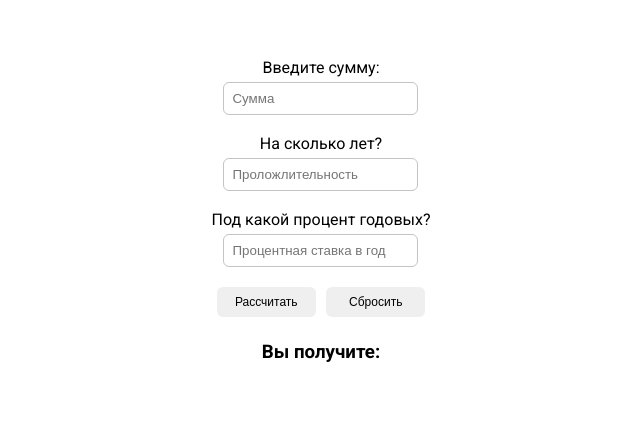
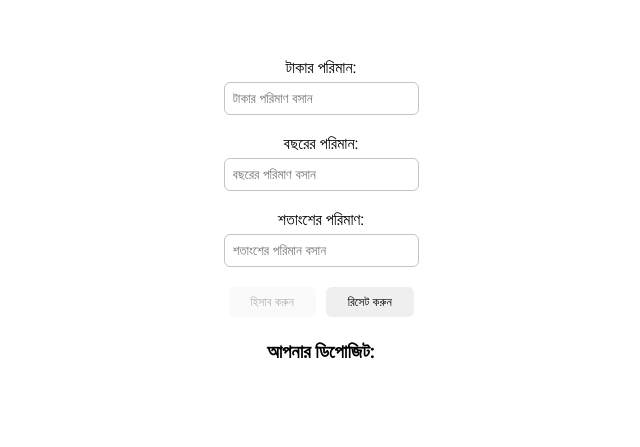
Before and after one commit to anisurrahmanlikhon/Deposit-Calculator, a plain HTML site: page index.html in a window 1280 px wide. Shown: the part 157-604 px from the top of the page, without its empty margins (319-959 px from the left). Drawn offline with Linux system fonts and the light colour scheme.

Commit message:
Update index.html

```diff
--- a/index.html
+++ b/index.html
@@ -13,54 +13,54 @@
       href="https://fonts.googleapis.com/css2?family=Roboto:wght@400;700&display=swap"
       rel="stylesheet"
     />
-    <title> Interest Calculator</title>
+    <title> ডিপোজিট ক্যালকুলেটর</title>
   </head>
   <body>
     <div class="wrapper">
       <form action="">
         <div class="counter__container" id="divStart">
-          <label class="counter__label-sum" for="sum">Введите сумму:</label>
+          <label class="counter__label-sum" for="sum">টাকার পরিমান:</label>
           <input
             class="counter__input-sum"
             id="sum"
             type="number"
             name="sum"
-            placeholder="Сумма"
+            placeholder="টাকার পরিমাণ বসান"
           />
           <br />
           <label class="counter__label-years" for="years"
-            >На сколько лет?</label
+            >বছরের পরিমান:</label
           >
           <input
             class="counter__input-years"
             type="number"
             name="years"
             id="years"
-            placeholder="Проложлительность"
+            placeholder="বছরের পরিমাণ বসান"
           />
           <br />
           <label class="counter__label-percent" for="percent"
-            >Под какой процент годовых?</label
+            >শতাংশের পরিমাণ:</label
           >
           <input
             class="counter__input-percent"
             type="number"
             name="percent"
             id="percent"
-            placeholder="Процентная ставка в год"
+            placeholder="শতাংশের পরিমান বসান"
           />
           <div class="buttons_container">
-            <button class="counter__button-count" id="count">Рассчитать</button>
-            <button class="counter__button-erase" id="erase">Сбросить</button>
+            <button class="counter__button-count" id="count">হিসাব করুন</button>
+            <button class="counter__button-erase" id="erase">রিসেট করুন</button>
           </div>
         </div>
       </form>
       <div class="result__container" id="divFinish">
-        <h3 class="result__header-text">Вы получите:</h3>
+        <h3 class="result__header-text">আপনার ডিপোজিট:</h3>
         <h4 class="result__input-result" id="result" />
       </div>
     </div>
 
-    <script src="main.js"></script>
+    <script src="js/main.js"></script>
   </body>
 </html>
```
